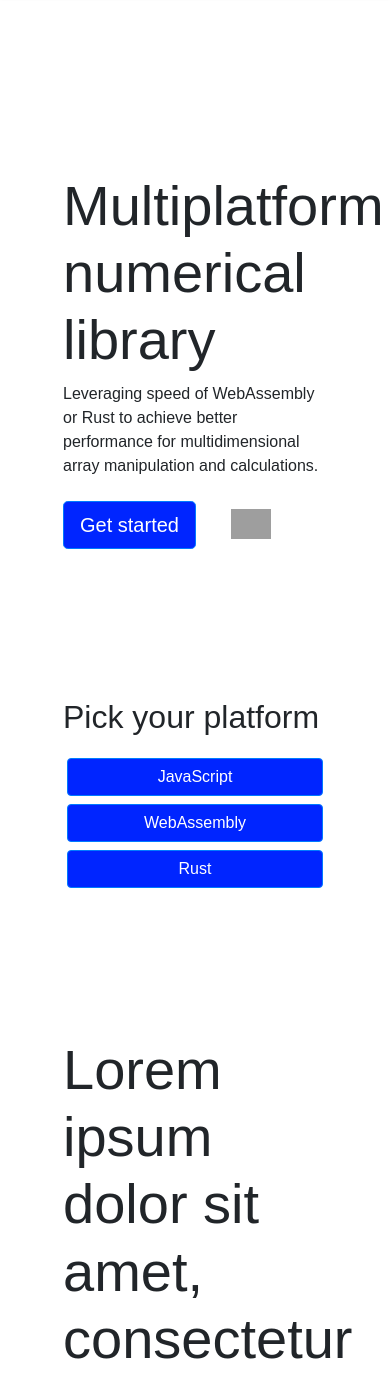
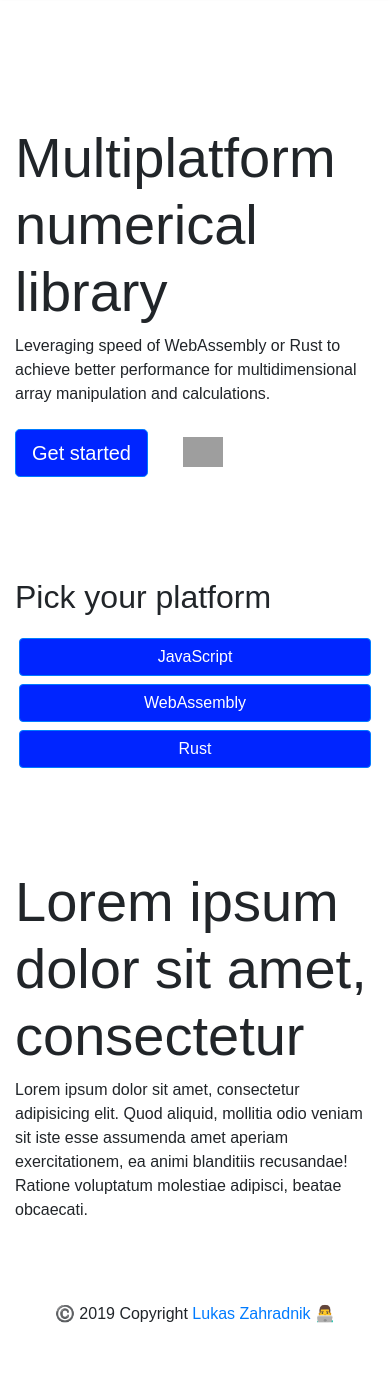
Before and after one commit to numaslibrary/numaslibrary.github.io, a plain HTML site: page index.html in a window 390 px wide. Shown: the part 80-1455 px from the top of the page. After the commit the page ends 1422 px from the top, so only its background shows below. Drawn offline with nearby package versions, Linux system fonts and the light colour scheme; grey boxes are pictures that could not be loaded; a web font is replaced by a local one.

Commit message:
Fix responsivity

```diff
--- a/index.html
+++ b/index.html
@@ -91,7 +91,7 @@
         <div class="container py-5">
             <div class="row align-items-center">
                 <div class="col-lg-8 order-lg-1">
-                    <div class="p-5">
+                    <div class="">
                         <h2 class="display-4">Multiplatform numerical library</h2>
                         <p>Leveraging speed of WebAssembly or Rust to achieve better performance for multidimensional array manipulation and calculations.</p>
                         <a href="#" class="btn btn-primary btn-lg">Get started</a>
@@ -106,7 +106,7 @@
 
     <section>
         <div class="container py-5">
-            <div class="row align-items-center px-5">
+            <div class="row align-items-center">
                 <div class="col-lg-12">
                     <h2>Pick your platform</h2>
                     <div class="container">
@@ -131,7 +131,7 @@
         <div class="container py-5">
             <div class="row align-items-center">
                 <div class="col-lg-4"></div>
-                <div class="col-lg-8 order-lg-2"><div class="p-5">
+                <div class="col-lg-8 order-lg-2"><div class="">
                     <h2 class="display-4">Lorem ipsum dolor sit amet, consectetur</h2>
                     <p>Lorem ipsum dolor sit amet, consectetur adipisicing elit. Quod aliquid, mollitia odio veniam sit iste esse assumenda amet aperiam exercitationem, ea animi blanditiis recusandae! Ratione voluptatum molestiae adipisci, beatae obcaecati.</p>
                 </div></div>
```
